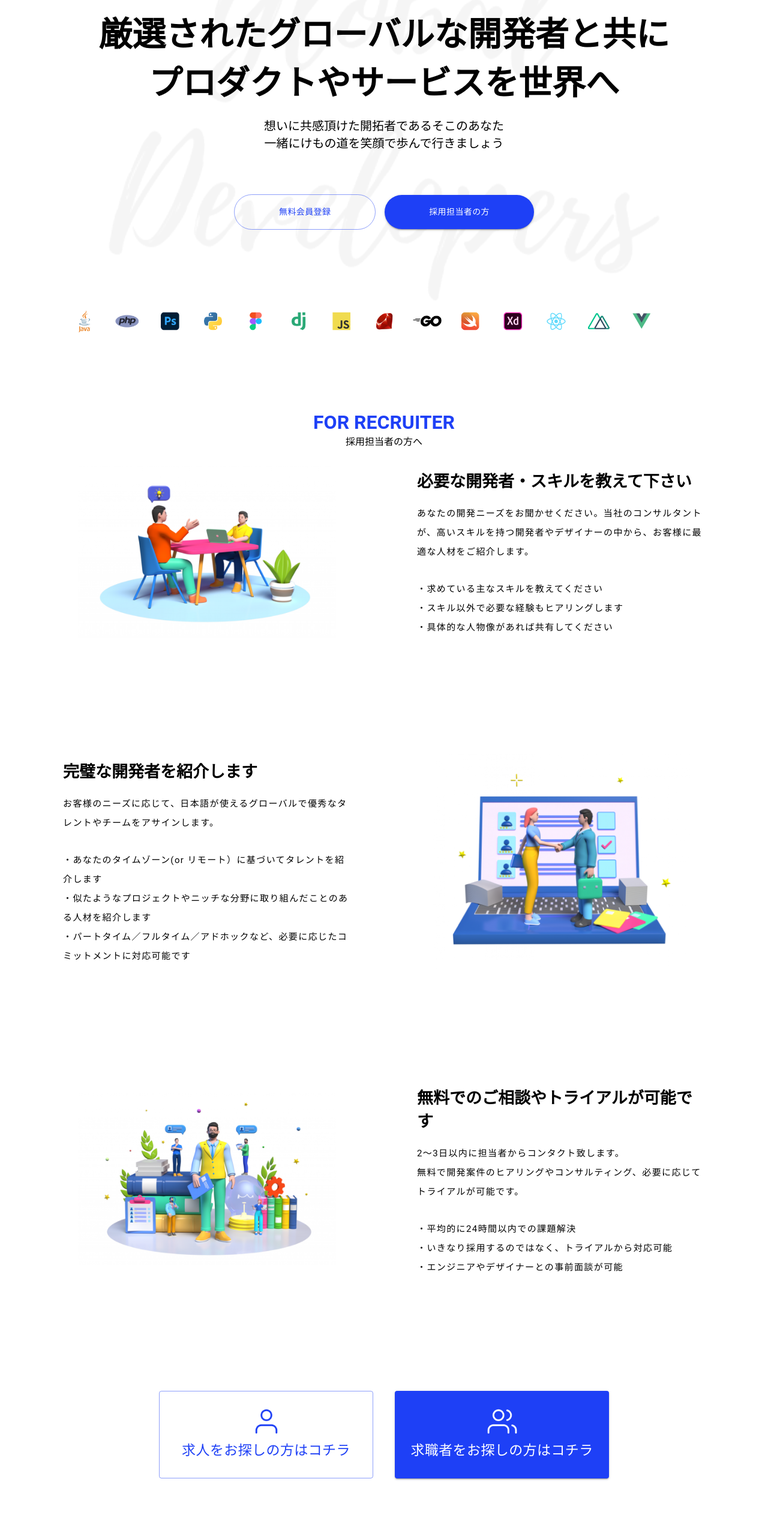
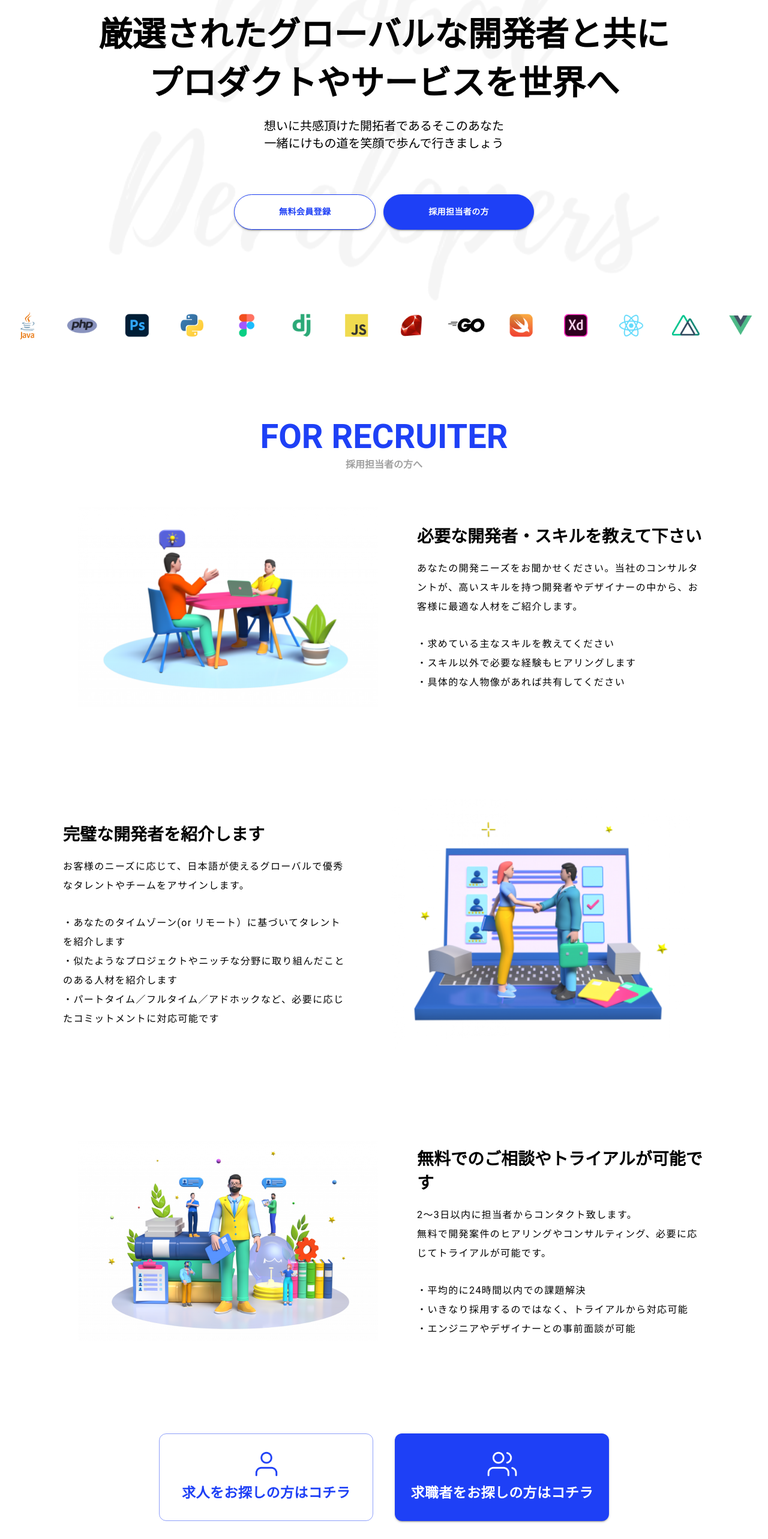
Before and after one commit to sh1mot4ku/GDS, a React (Create React App) app: page / in a window 1280 px wide. Shown: the part 168-2734 px from the top of the page at 60% size. Before the commit the page ends 2663 px from the top, so only its background shows below. Built offline with nearby package versions, Linux system fonts and the light colour scheme.

Commit message:
styled in detail 2 (PC)

```diff
--- a/src/components/TopPage/TopPage.js
+++ b/src/components/TopPage/TopPage.js
@@ -22,9 +22,8 @@ const TopPage = () => {
           <div className="subscribe-buttons-top">
             <Button
               onClick={developerSubscribe}
-              variant="outlined"
-              color="primary"
-              className="round-button"
+              variant="contained"
+              className="round-button background-white"
             >
               無料会員登録
             </Button>
@@ -45,7 +44,7 @@ const TopPage = () => {
       <div className="for-recruiter-wrapper">
         <div className="for-recruiter-header-container">
           <h1 className="for-recruiter-header">FOR RECRUITER</h1>
-          <div>採用担当者の方へ</div>
+          <div className="for-recruiter-subheader">採用担当者の方へ</div>
         </div>
         <div className="for-recruiter-describe-box">
           <div className="describe-photo">
@@ -106,13 +105,13 @@ const TopPage = () => {
         </div>
       </div>
       <div className="subscribe-buttons-buttom">
-        <Button variant="outlined" color="primary">
+        <Button variant="outlined" color="primary" className="subscribe-button-wrapper">
           <div className="subscribe-button" id="for-developer">
             <img src="/photos/icon-user.png" alt="icon-user" className="subscribe-user-icon" />
             <span className="subscribe-text">求人をお探しの方はコチラ</span>
           </div>
         </Button>
-        <Button variant="contained" color="primary">
+        <Button variant="contained" color="primary" className="subscribe-button-wrapper">
           <div className="subscribe-button" id="for-recruiter">
             <img src="/photos/users 1.png" alt="users" className="subscribe-user-icon" />
             <span className="subscribe-text">求職者をお探しの方はコチラ</span>
--- a/src/components/TopPage/TopPage.scss
+++ b/src/components/TopPage/TopPage.scss
@@ -1,3 +1,5 @@
+@import '../../style/color.scss';
+
 .top-wrapper {
   width: 1070px;
   margin: 30px auto;
@@ -33,14 +35,22 @@
         align-items: center;
 
         .round-button {
+          border: 1.8px solid $color_primary;
           border-radius: 100px;
           padding: 16px 74px;
+          font-weight: 700;
         }
       }
     }
+    .subscribe-logos {
+      margin-right: calc(50% - 50vw);
+      margin-left: calc(50% - 50vw);
 
       .tech-logos {
-      width: 1000px;
+        display: block;
+        width: 100%;
+        height: auto;
+      }
     }
   }
 
@@ -48,18 +58,25 @@
     text-align: center;
 
     .for-recruiter-header-container {
-      margin-bottom: 30px;
+      margin-bottom: 60px;
     }
 
     .for-recruiter-header {
+      font-weight: bold;
       color: #1E40F6;
+      font-size: 56px;
+    }
+
+    .for-recruiter-subheader {
+      color: $gray;
+      font-weight: bold;
     }
 
     .for-recruiter-describe-box {
       display: flex;
       justify-content: space-between;
       align-items: center;
-      margin-bottom: 190px;
+      margin-bottom: 150px;
     }
 
     #describe-reverse {
@@ -74,7 +91,7 @@
       margin-left: 25px;
 
       .describe-photo-content {
-        width: 430px;
+        width: 500px;
       }
     }
 
@@ -85,19 +102,19 @@
       .describe-header {
         margin-bottom: 20px;
         font-weight: 700px;
-        font-size: 27px;
+        font-size: 28px;
       }
       .describe-div {
         line-height: 32px;
         letter-spacing: 1.4px;
         margin-bottom: 30px;
-        font-size: 15px;
+        font-size: 16px;
       }
       .describe-lines {
         list-style: none;
         line-height: 32px;
         letter-spacing: 1.4px;
-        font-size: 15px;
+        font-size: 16px;
       }
     }
   }
@@ -109,6 +126,9 @@
     width: 750px;
     margin: 0 auto;
 
+    .subscribe-button-wrapper {
+      border-radius: 12px;
+
       .subscribe-button {
         display: flex;
         flex-direction: column;
@@ -116,6 +136,7 @@
         align-items: center;
         width: 325px;
         padding: 20px 0;
+        font-weight: 700;
 
         .subscribe-user-icon {
           width: 50px;
@@ -129,3 +150,8 @@
       }
     }
   }
+  .background-white {
+    background-color: white;
+    color: $color_primary;
+  }
+}
--- a/src/style/color.scss
+++ b/src/style/color.scss
@@ -1 +1,2 @@
 $color_primary: #1E40F6;
+$gray: #A0A0A0;
```
Lines whose indentation alone changed are shown as unchanged.
